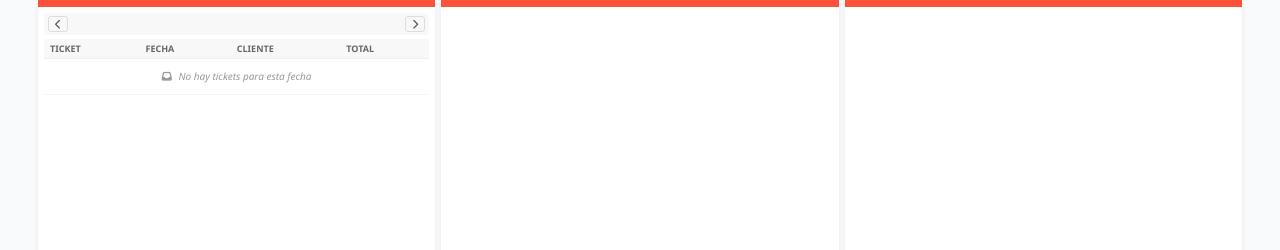
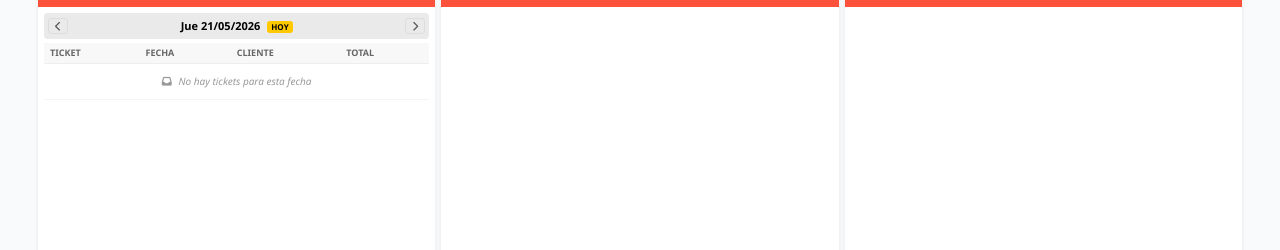
Before and after one commit to palizer2024/MorenaPOS, a Django app: page /caja/ in a window 1280 px wide. Shown: the part 130-380 px from the top of the page. Run offline with Django 5.2, Linux system fonts and the light colour scheme; the visitor is signed in with stand-in values (Sample User, id 1); data that the repository does not hold is empty; some libraries are stand-ins or nearby versions.

Commit message:
fix(caja): corregir selector de fecha - texto invisible y badge HOY

```diff
--- a/morenapos/ventas/templates/ventas/caja.html
+++ b/morenapos/ventas/templates/ventas/caja.html
@@ -67,7 +67,7 @@
         display: flex;
         align-items: center;
         justify-content: space-between;
-        background: #f8f8f8;
+        background: #eaeaea;
         border-radius: 4px;
         padding: 3px 4px;
         margin-bottom: 4px;
@@ -87,10 +87,13 @@
         border-color: #FC523B;
         color: #fff;
     }
+    .date-selector .date-label,
+    .date-selector .date-label * {
+        color: #000 !important;
+    }
     .date-selector .date-label {
         font-size: 11px;
         font-weight: 700;
-        color: #333;
         cursor: pointer;
         padding: 2px 8px;
         border-radius: 3px;
@@ -352,9 +355,10 @@
 
 {% block extra_js %}
 <script>
-(function() {
+document.addEventListener('DOMContentLoaded', function() {
     const fechaActualStr = '{{ fecha_actual_str }}';
-    const today = new Date(fechaActualStr + 'T12:00:00');
+    // today = fecha real de hoy (del servidor)
+    const today = new Date('{{ today_str }}' + 'T12:00:00');
 
     // selectedDate = fecha actual de la URL (la que se está mostrando)
     let selectedDate = new Date(fechaActualStr + 'T12:00:00');
--- a/morenapos/ventas/views.py
+++ b/morenapos/ventas/views.py
@@ -57,5 +57,6 @@ def caja(request):
         'tickets': tickets,
         'fecha_actual': fecha_filtro.isoformat(),
         'fecha_actual_str': fecha_filtro.strftime('%Y-%m-%d'),
+        'today_str': now().date().strftime('%Y-%m-%d'),
     }
     return render(request, 'ventas/caja.html', context)
```
